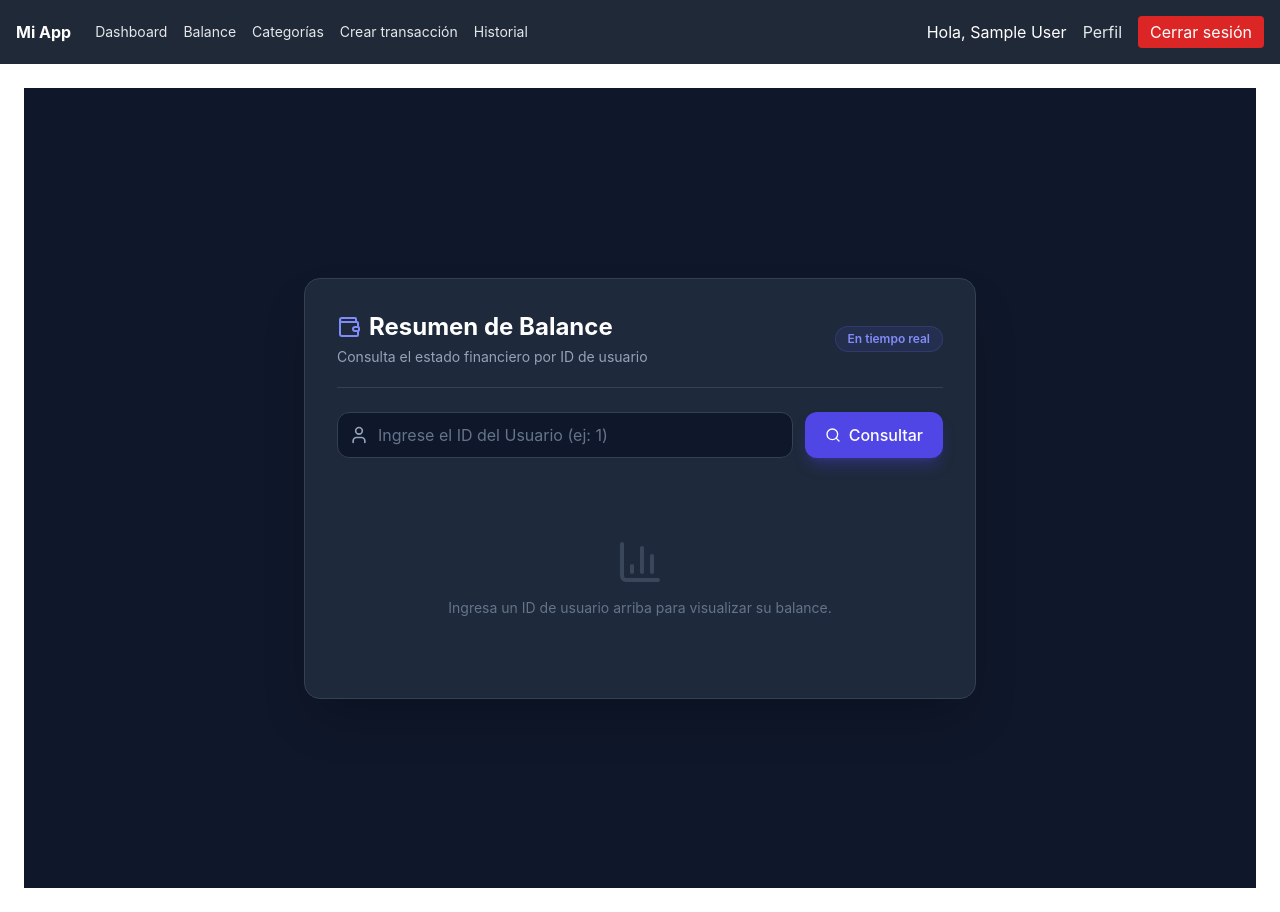
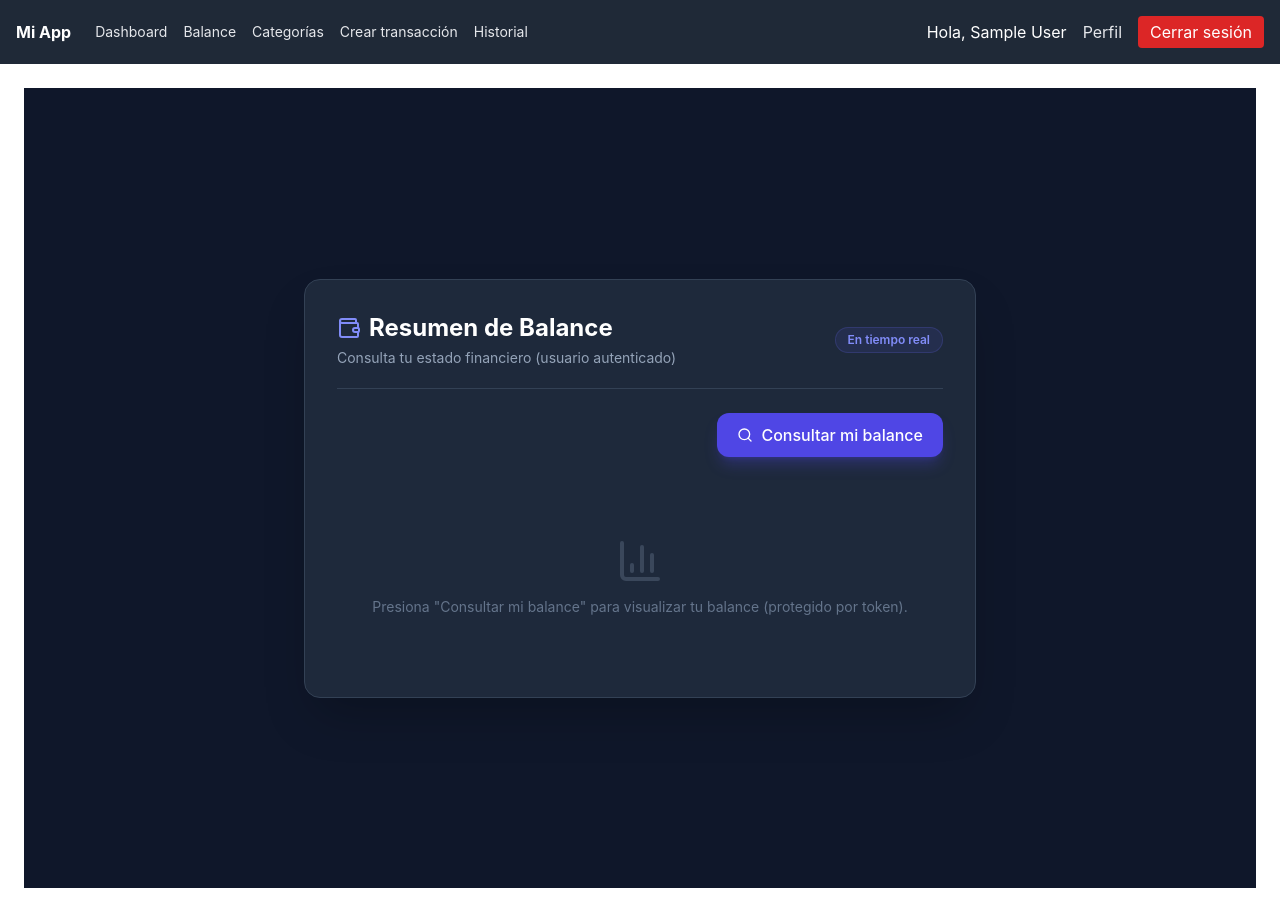
Before and after one commit to maxemessina/Proyecto-Final, a React (Create React App) app in the folder frontend/: page /balance in a window 1280 px wide. Built offline with nearby package versions, Linux system fonts and the light colour scheme; sample sign-in values are in the browser's storage.

Commit message:
fix: arreglo balance para que se muestre por token

```diff
--- a/frontend/src/pages/balance.jsx
+++ b/frontend/src/pages/balance.jsx
@@ -1,7 +1,6 @@
 import React, { useState } from 'react';
 import {
   Wallet,
-  User,
   Search,
   AlertCircle,
   ArrowUpRight,
@@ -11,10 +10,9 @@ import {
   Loader2
 } from 'lucide-react';
 
-const API_BASE_URL = 'http://localhost:3001/api/transaccion/balance';
+import api from '../services/api';
 
 export default function Balance() {
-  const [usuarioId, setUsuarioId] = useState('');
   const [loading, setLoading] = useState(false);
   const [error, setError] = useState(null);
   const [data, setData] = useState(null);
@@ -30,23 +28,25 @@ export default function Balance() {
 
   const handleSubmit = async (e) => {
     e.preventDefault();
-    if (!usuarioId.trim()) return;
 
     setLoading(true);
     setError(null);
     setData(null);
 
     try {
-      const response = await fetch(`${API_BASE_URL}/${usuarioId}`);
-      const result = await response.json();
+      // Llamada protegida: el interceptor de api añadirá el token desde localStorage
+      const response = await api.get('/transaccion/balance');
 
-      if (!response.ok || result.status !== 'success') {
+      const result = response.data;
+
+      if (result?.status !== 'success') {
         throw new Error(result.message || 'Error al obtener el balance');
       }
 
       setData(result.data);
     } catch (err) {
-      setError(err.message || 'No se pudo conectar con el servidor');
+      // Si la petición devuelve 401, el interceptor de api redirigirá al login
+      setError(err?.response?.data?.message || err.message || 'No se pudo conectar con el servidor');
     } finally {
       setLoading(false);
     }
@@ -94,36 +94,23 @@ export default function Balance() {
               <Wallet className="text-indigo-400" />
               Resumen de Balance
             </h1>
-            <p className="text-slate-400 text-sm mt-1">Consulta el estado financiero por ID de usuario</p>
+            <p className="text-slate-400 text-sm mt-1">Consulta tu estado financiero (usuario autenticado)</p>
           </div>
           <span className="px-3 py-1 bg-indigo-500/10 text-indigo-400 text-xs font-semibold rounded-full border border-indigo-500/20">
             En tiempo real
           </span>
         </div>
 
-        {/* Formulario / Selector de Usuario */}
+        {/* Botón para consultar el balance del usuario autenticado */}
         <form onSubmit={handleSubmit} className="flex gap-3 mb-8">
-          <div className="relative flex-1">
-            <div className="absolute inset-y-0 left-0 pl-3 flex items-center pointer-events-none text-slate-400">
-              <User className="w-5 h-5" />
-            </div>
-            <input
-              type="number"
-              value={usuarioId}
-              onChange={(e) => setUsuarioId(e.target.value)}
-              placeholder="Ingrese el ID del Usuario (ej: 1)"
-              required
-              min="1"
-              className="w-full pl-10 pr-4 py-2.5 bg-slate-900 border border-slate-700 rounded-xl focus:ring-2 focus:ring-indigo-500 focus:border-indigo-500 text-slate-100 placeholder-slate-500 transition-all outline-none"
-            />
-          </div>
+          <div className="flex-1" />
           <button
             type="submit"
             disabled={loading}
-            className="px-5 py-2.5 bg-indigo-600 hover:bg-indigo-500 disabled:bg-indigo-800 text-white font-medium rounded-xl shadow-lg shadow-indigo-600/30 transition-all duration-200 flex items-center gap-2 active:scale-95 cursor-pointer"
+            className="px-5 py-2.5 bg-indigo-600 hover:bg-indigo-500 disabled:bg-indigo-800 text-white font-medium rounded-xl shadow-lg shadow-indigo-600/30 transition-all duration-200 flex items-center gap-2 active:scale-95 cursor-pointer ml-auto"
           >
             <Search className="w-4 h-4" />
-            <span>Consultar</span>
+            <span>Consultar mi balance</span>
           </button>
         </form>
 
@@ -203,7 +190,7 @@ export default function Balance() {
         {!loading && !data && !error && (
           <div className="text-center py-12 text-slate-500">
             <BarChart3 className="w-12 h-12 mx-auto mb-3 opacity-40" />
-            <p className="text-sm">Ingresa un ID de usuario arriba para visualizar su balance.</p>
+            <p className="text-sm">Presiona "Consultar mi balance" para visualizar tu balance (protegido por token).</p>
           </div>
         )}
 
```
Also changed, not shown: 1 other file (tests, documents, lock files or other folders).
